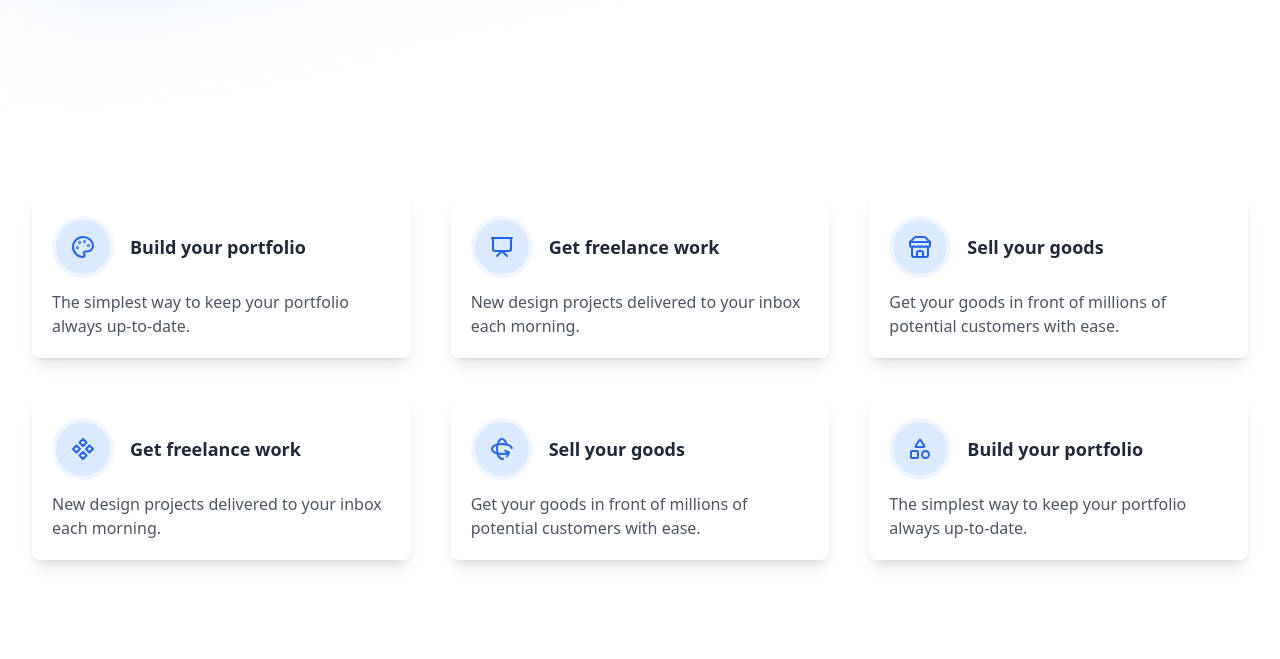
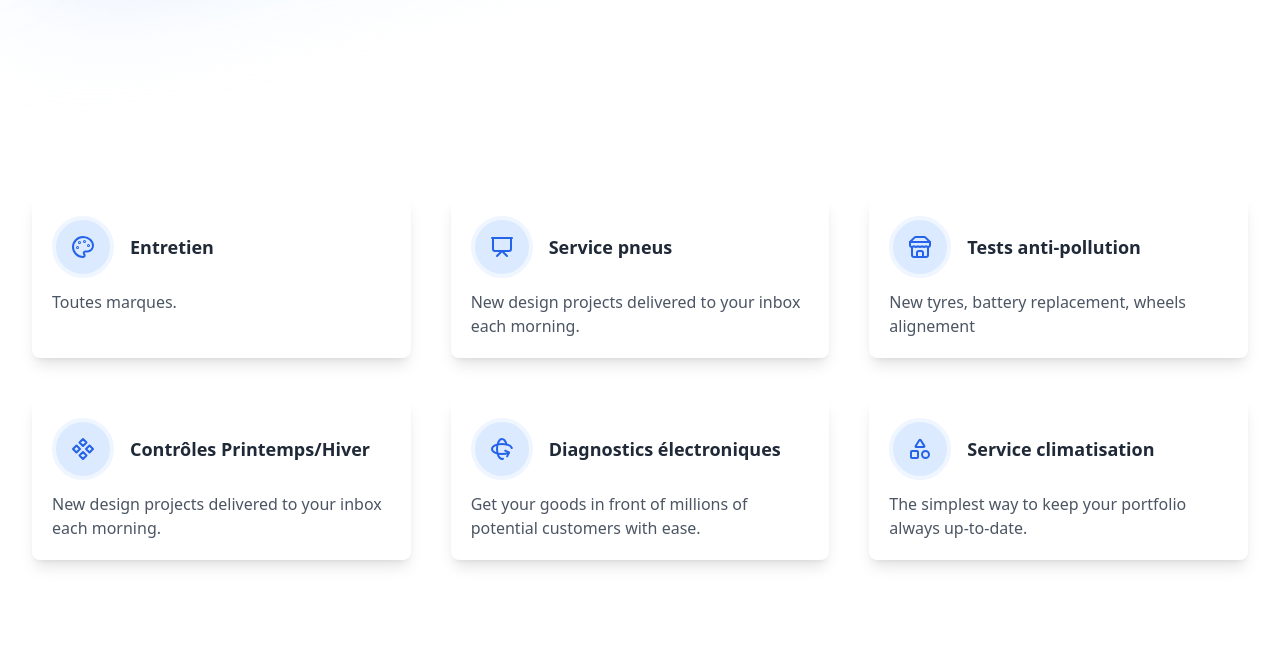
Before and after one commit to dborione/ECF-Garage-v2, a Symfony app: template templates/home/index.html.twig in a window 1280 px wide. Shown: the part 470-1129 px from the top of the page. Run offline with Twig, Linux system fonts and the light colour scheme; the template is opened without the code that fills it, so the values that code supplies are empty; style sheets or scripts are compiled from the project's sources; some libraries are stand-ins or nearby versions.

Commit message:
add some examples services

```diff
--- a/templates/home/parts/services.html.twig
+++ b/templates/home/parts/services.html.twig
@@ -8,10 +8,10 @@
           <svg class="flex-shrink-0 size-6 text-blue-600 dark:text-blue-400" xmlns="http://www.w3.org/2000/svg" width="24" height="24" viewBox="0 0 24 24" fill="none" stroke="currentColor" stroke-width="2" stroke-linecap="round" stroke-linejoin="round"><circle cx="13.5" cy="6.5" r=".5"/><circle cx="17.5" cy="10.5" r=".5"/><circle cx="8.5" cy="7.5" r=".5"/><circle cx="6.5" cy="12.5" r=".5"/><path d="M12 2C6.5 2 2 6.5 2 12s4.5 10 10 10c.926 0 1.648-.746 1.648-1.688 0-.437-.18-.835-.437-1.125-.29-.289-.438-.652-.438-1.125a1.64 1.64 0 0 1 1.668-1.668h1.996c3.051 0 5.555-2.503 5.555-5.554C21.965 6.012 17.461 2 12 2z"/></svg>
         </div>
         <div class="flex-shrink-0">
-          <h3 class="block text-lg font-semibold text-gray-800 dark:text-white">Build your portfolio</h3>
+          <h3 class="block text-lg font-semibold text-gray-800 dark:text-white">Entretien</h3>
         </div>
       </div>
-      <p class="text-gray-600 dark:text-gray-400">The simplest way to keep your portfolio always up-to-date.</p>
+      <p class="text-gray-600 dark:text-gray-400">Toutes marques.</p>
     </div>
     <!-- End Card -->
 
@@ -22,7 +22,7 @@
           <svg class="flex-shrink-0 size-6 text-blue-600 dark:text-blue-400" xmlns="http://www.w3.org/2000/svg" width="24" height="24" viewBox="0 0 24 24" fill="none" stroke="currentColor" stroke-width="2" stroke-linecap="round" stroke-linejoin="round"><path d="M2 3h20"/><path d="M21 3v11a2 2 0 0 1-2 2H5a2 2 0 0 1-2-2V3"/><path d="m7 21 5-5 5 5"/></svg>
         </div>
         <div class="flex-shrink-0">
-          <h3 class="block text-lg font-semibold text-gray-800 dark:text-white">Get freelance work</h3>
+          <h3 class="block text-lg font-semibold text-gray-800 dark:text-white">Service pneus</h3>
         </div>
       </div>
       <p class="text-gray-600 dark:text-gray-400">New design projects delivered to your inbox each morning.</p>
@@ -36,10 +36,10 @@
           <svg class="flex-shrink-0 size-6 text-blue-600 dark:text-blue-400" xmlns="http://www.w3.org/2000/svg" width="24" height="24" viewBox="0 0 24 24" fill="none" stroke="currentColor" stroke-width="2" stroke-linecap="round" stroke-linejoin="round"><path d="m2 7 4.41-4.41A2 2 0 0 1 7.83 2h8.34a2 2 0 0 1 1.42.59L22 7"/><path d="M4 12v8a2 2 0 0 0 2 2h12a2 2 0 0 0 2-2v-8"/><path d="M15 22v-4a2 2 0 0 0-2-2h-2a2 2 0 0 0-2 2v4"/><path d="M2 7h20"/><path d="M22 7v3a2 2 0 0 1-2 2v0a2.7 2.7 0 0 1-1.59-.63.7.7 0 0 0-.82 0A2.7 2.7 0 0 1 16 12a2.7 2.7 0 0 1-1.59-.63.7.7 0 0 0-.82 0A2.7 2.7 0 0 1 12 12a2.7 2.7 0 0 1-1.59-.63.7.7 0 0 0-.82 0A2.7 2.7 0 0 1 8 12a2.7 2.7 0 0 1-1.59-.63.7.7 0 0 0-.82 0A2.7 2.7 0 0 1 4 12v0a2 2 0 0 1-2-2V7"/></svg>
         </div>
         <div class="flex-shrink-0">
-          <h3 class="block text-lg font-semibold text-gray-800 dark:text-white">Sell your goods</h3>
+          <h3 class="block text-lg font-semibold text-gray-800 dark:text-white">Tests anti-pollution</h3>
         </div>
       </div>
-      <p class="text-gray-600 dark:text-gray-400">Get your goods in front of millions of potential customers with ease.</p>
+      <p class="text-gray-600 dark:text-gray-400">New tyres, battery replacement, wheels alignement</p>
     </div>
     <!-- End Card -->
 
@@ -50,7 +50,7 @@
           <svg class="flex-shrink-0 size-6 text-blue-600 dark:text-blue-400" xmlns="http://www.w3.org/2000/svg" width="24" height="24" viewBox="0 0 24 24" fill="none" stroke="currentColor" stroke-width="2" stroke-linecap="round" stroke-linejoin="round"><path d="M5.5 8.5 9 12l-3.5 3.5L2 12l3.5-3.5Z"/><path d="m12 2 3.5 3.5L12 9 8.5 5.5 12 2Z"/><path d="M18.5 8.5 22 12l-3.5 3.5L15 12l3.5-3.5Z"/><path d="m12 15 3.5 3.5L12 22l-3.5-3.5L12 15Z"/></svg>
         </div>
         <div class="flex-shrink-0">
-          <h3 class="block text-lg font-semibold text-gray-800 dark:text-white">Get freelance work</h3>
+          <h3 class="block text-lg font-semibold text-gray-800 dark:text-white">Contrôles Printemps/Hiver</h3>
         </div>
       </div>
       <p class="text-gray-600 dark:text-gray-400">New design projects delivered to your inbox each morning.</p>
@@ -64,7 +64,7 @@
           <svg class="flex-shrink-0 size-6 text-blue-600 dark:text-blue-400" xmlns="http://www.w3.org/2000/svg" width="24" height="24" viewBox="0 0 24 24" fill="none" stroke="currentColor" stroke-width="2" stroke-linecap="round" stroke-linejoin="round"><path d="M16.466 7.5C15.643 4.237 13.952 2 12 2 9.239 2 7 6.477 7 12s2.239 10 5 10c.342 0 .677-.069 1-.2"/><path d="m15.194 13.707 3.814 1.86-1.86 3.814"/><path d="M19 15.57c-1.804.885-4.274 1.43-7 1.43-5.523 0-10-2.239-10-5s4.477-5 10-5c4.838 0 8.873 1.718 9.8 4"/></svg>
         </div>
         <div class="flex-shrink-0">
-          <h3 class="block text-lg font-semibold text-gray-800 dark:text-white">Sell your goods</h3>
+          <h3 class="block text-lg font-semibold text-gray-800 dark:text-white">Diagnostics électroniques</h3>
         </div>
       </div>
       <p class="text-gray-600 dark:text-gray-400">Get your goods in front of millions of potential customers with ease.</p>
@@ -78,7 +78,7 @@
           <svg class="flex-shrink-0 size-6 text-blue-600 dark:text-blue-400" xmlns="http://www.w3.org/2000/svg" width="24" height="24" viewBox="0 0 24 24" fill="none" stroke="currentColor" stroke-width="2" stroke-linecap="round" stroke-linejoin="round"><path d="M8.3 10a.7.7 0 0 1-.626-1.079L11.4 3a.7.7 0 0 1 1.198-.043L16.3 8.9a.7.7 0 0 1-.572 1.1Z"/><rect x="3" y="14" width="7" height="7" rx="1"/><circle cx="17.5" cy="17.5" r="3.5"/></svg>
         </div>
         <div class="flex-shrink-0">
-          <h3 class="block text-lg font-semibold text-gray-800 dark:text-white">Build your portfolio</h3>
+          <h3 class="block text-lg font-semibold text-gray-800 dark:text-white">Service climatisation</h3>
         </div>
       </div>
       <p class="text-gray-600 dark:text-gray-400">The simplest way to keep your portfolio always up-to-date.</p>
```
